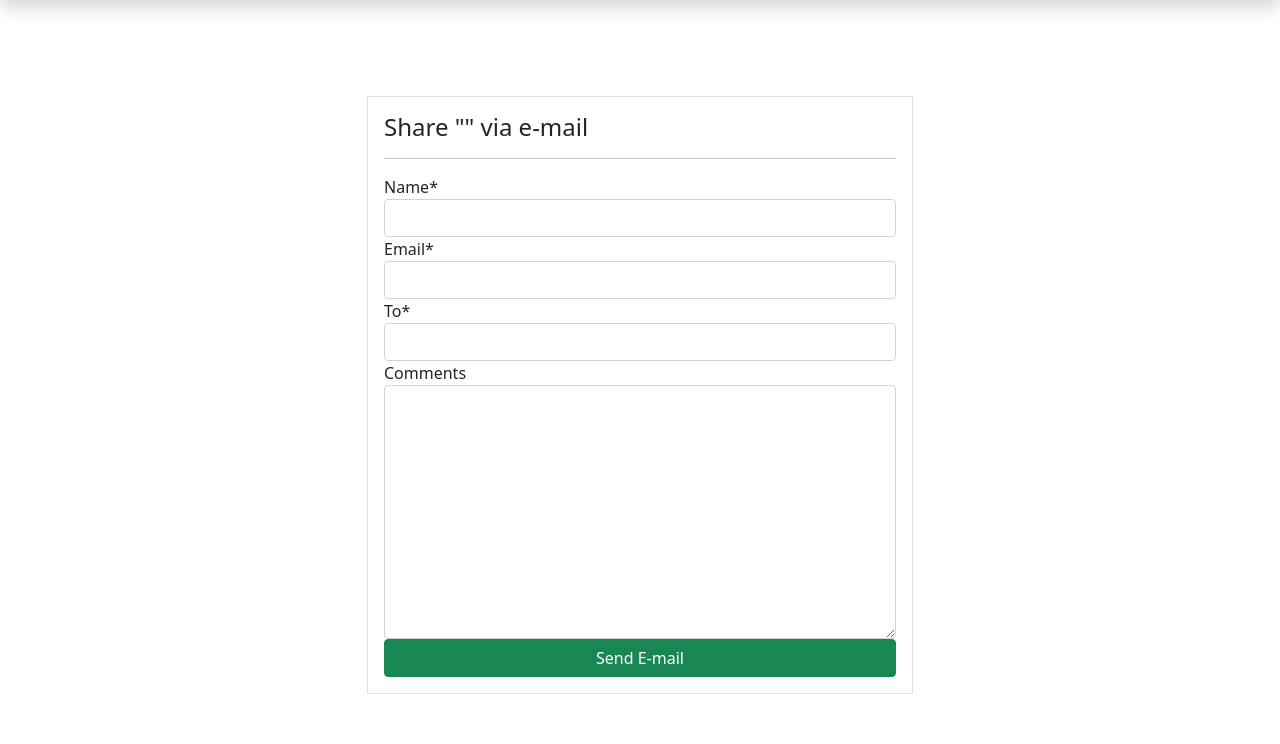
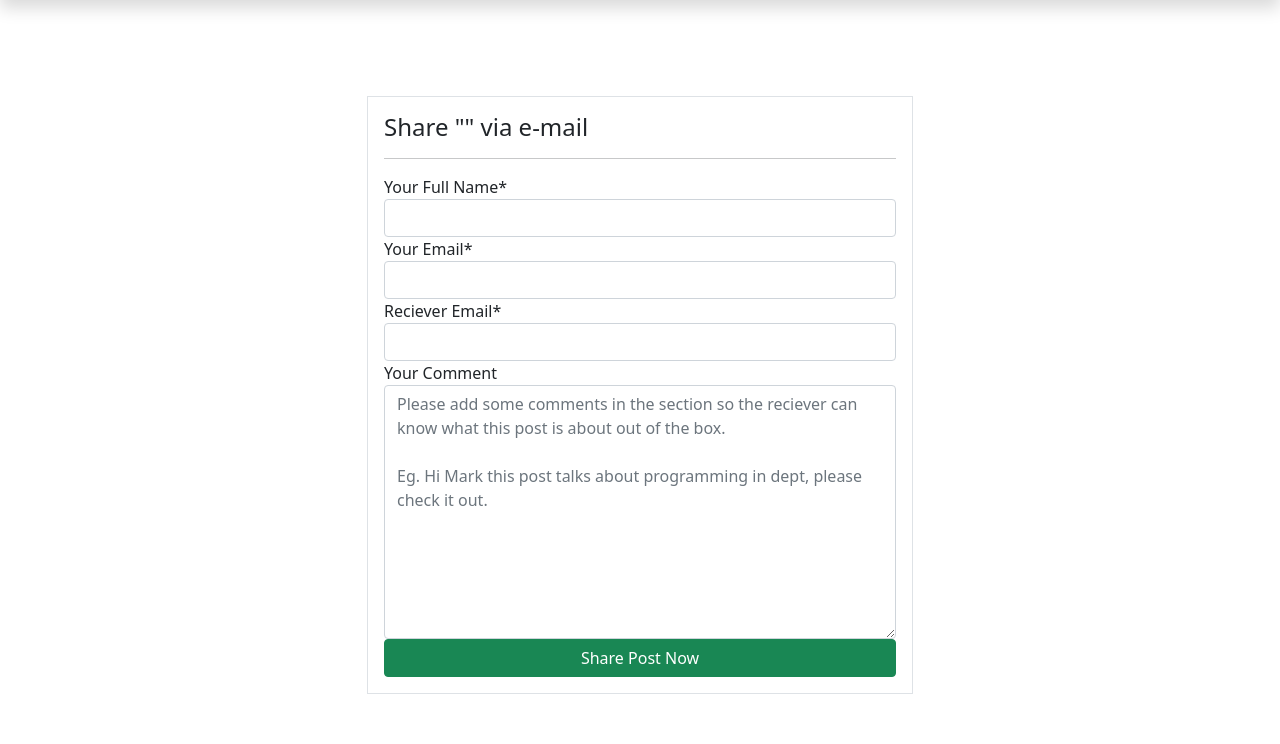
Before and after one commit to vedintech007/advanced-blogging-website, a Django app: template templates/blog/post/share.html in a window 1280 px wide. Shown: the part 56-800 px from the top of the page. Run offline with Django 3.2, Linux system fonts and the light colour scheme; the template is opened without the code that fills it: values that come from a table or form of the project are taken from there, others are empty; the visitor is signed in with stand-in values (Sample User, id 1); some libraries are stand-ins or nearby versions.

Commit message:
Design update

```diff
--- a/blog/forms.py
+++ b/blog/forms.py
@@ -3,12 +3,19 @@ from .models import Comment
 
 
 class EmailPostForm(forms.Form):
-    name = forms.CharField(max_length=25)
-    email = forms.EmailField()
-    to = forms.EmailField()
+    name = forms.CharField(
+        max_length=25,
+        label="Your Full Name",
+        widget=forms.TextInput()
+        )
+    email = forms.EmailField(label="Your Email")
+    to = forms.EmailField(label="Reciever Email")
     comments = forms.CharField(
         required=False,
-        widget=forms.Textarea
+        label="Your Comment",
+        widget=forms.Textarea(attrs={
+            'placeholder': 'Please add some comments in the section so the reciever can know what this post is about out of the box. \n\nEg. Hi Mark this post talks about programming in dept, please check it out.'
+        })
     )
 
 
--- a/templates/blog/partials/navbar.html
+++ b/templates/blog/partials/navbar.html
@@ -30,7 +30,6 @@
 					<ul class="dropdown-menu" aria-labelledby="navbarDropdown">
 						<li><a class="dropdown-item" href="#">My Blogs</a></li>
 						<li><a class="dropdown-item" href="#">Write Blog</a></li>
-						<li><a class="dropdown-item" href="#">Category & Tags</a></li>
 						<li>
 							<hr class="dropdown-divider">
 						</li>
@@ -50,11 +49,11 @@
 						<li><a class="dropdown-item" href="#">Interface Walkthrough</a></li>
 						<li><a class="dropdown-item" href="#">How to write a post</a></li>
 						<li><a class="dropdown-item" href="#">Working with images</a></li>
-						<li><a class="dropdown-item" href="#">Tags and categories</a></li>
+						<li><a class="dropdown-item" href="#">What Are Tags</a></li>
 						<li>
 							<hr class="dropdown-divider">
 						</li>
-						<li><a class="dropdown-item" href="#">Terms And Policies</a></li>
+						<li><a class="dropdown-item" href="#">Terms And Conditions</a></li>
 
 					</ul>
 				</li>
--- a/templates/blog/post/share.html
+++ b/templates/blog/post/share.html
@@ -22,7 +22,7 @@
 					{% csrf_token %}
 					{{ form|crispy }}
 					{% csrf_token %}
-					<input class="btn btn-success col-12" type="submit" value="Send E-mail">
+					<input class="btn btn-success col-12" type="submit" value="Share Post Now">
 
 					<div>
 						{{ form.errors }}
```
